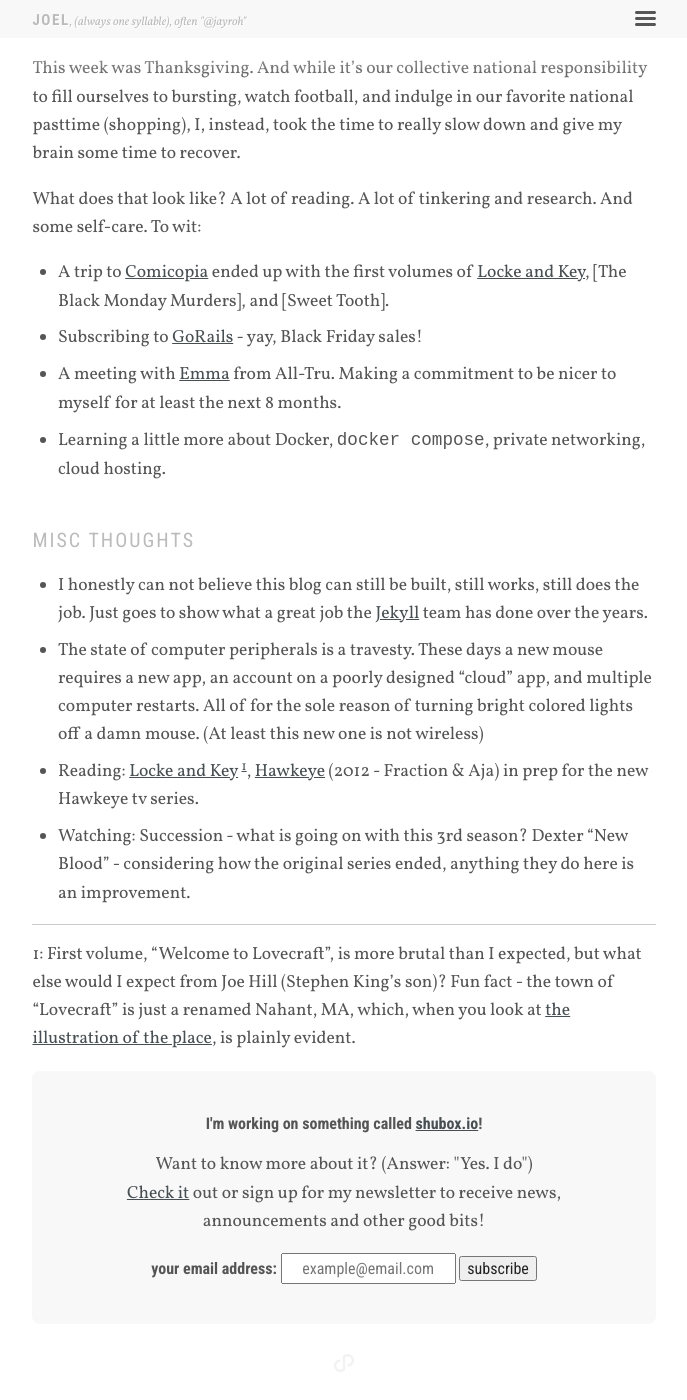
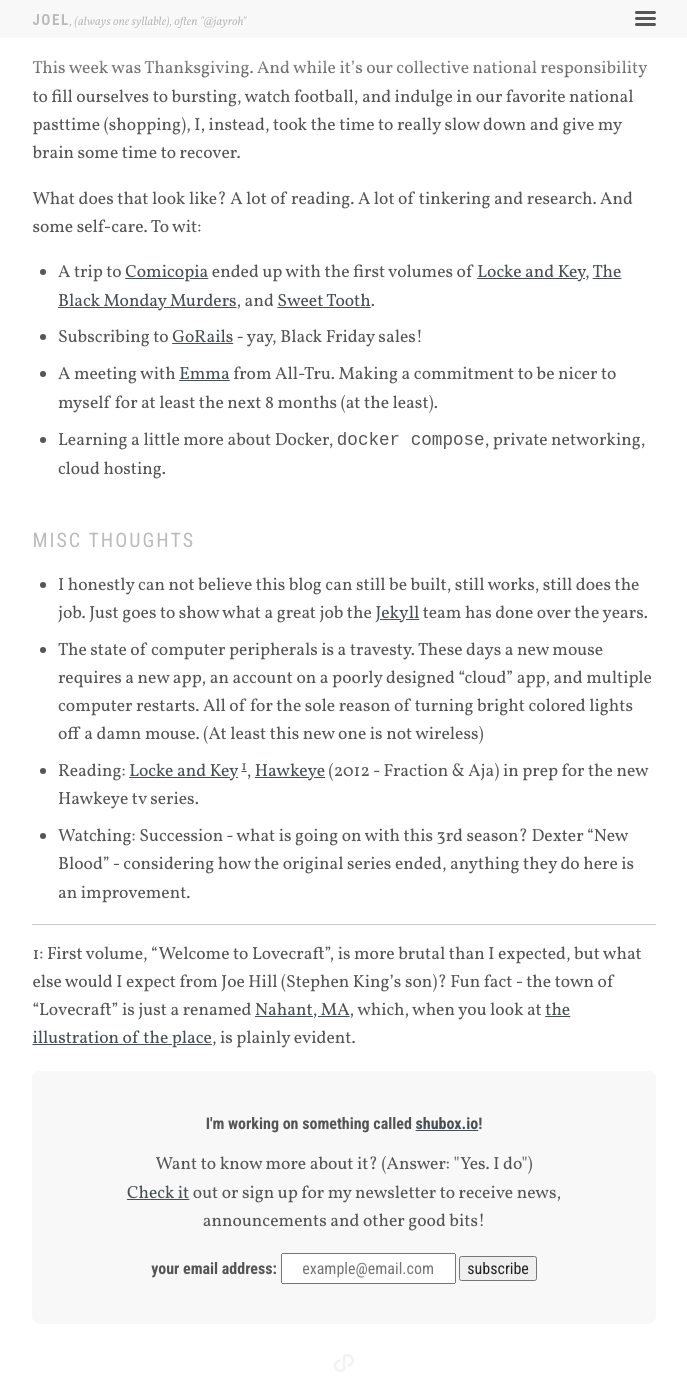
Before and after one commit to jayroh/joeloliveira.com, a Jekyll site: the page built from _posts/2021-11-26-thanksgiving-week-2021.md, in a window 1280 px wide and 1400 px high, scrolled down 468 px. Shown: the whole window, without its empty margins (296-983 px from the left). Built offline with Jekyll 4.4.1, drawn with Linux system fonts in a browser that asks for light colours; nearby versions of some CDN libraries.

Commit message:
Fix some links, some minor edits

```diff
--- a/_posts/2021-11-26-thanksgiving-week-2021.md
+++ b/_posts/2021-11-26-thanksgiving-week-2021.md
@@ -22,7 +22,7 @@
 
 * A trip to [Comicopia] ended up with the first volumes of [Locke and Key], [The Black Monday Murders], and [Sweet Tooth].
 * Subscribing to [GoRails] - yay, Black Friday sales!
-* A meeting with [Emma] from All-Tru. Making a commitment to be nicer to myself for at least the next 8 months.
+* A meeting with [Emma] from All-Tru. Making a commitment to be nicer to myself for at least the next 8 months (at the least).
 * Learning a little more about Docker, `docker compose`, private networking, cloud hosting.
 
 Misc Thoughts
@@ -35,7 +35,7 @@
 
 ***
 
-<a name="lock-key"></a>1: First volume, "Welcome to Lovecraft", is more brutal than I expected, but what else would I expect from Joe Hill (Stephen King's son)? Fun fact - the town of "Lovecraft" is just a renamed Nahant, MA, which, when you look at [the illustration of the place], is plainly evident.
+<a name="lock-key"></a>1: First volume, "Welcome to Lovecraft", is more brutal than I expected, but what else would I expect from Joe Hill (Stephen King's son)? Fun fact - the town of "Lovecraft" is just a renamed [Nahant, MA], which, when you look at [the illustration of the place], is plainly evident.
 
 [1]: #lock-key
 [Comicopia]: https://comicopia.com/
@@ -43,5 +43,8 @@
 [Emma]: https://www.instagram.com/body.by.bond/
 [Jekyll]: https://jekyllrb.com/
 [Locke and Key]: https://lockekey.fandom.com/wiki/Welcome_to_Lovecraft
+[The Black Monday Murders]: https://imagecomics.com/comics/series/the-black-monday-murders
+[Sweet Tooth]: https://www.goodreads.com/series/54885-sweet-tooth
 [Hawkeye]: https://www.goodreads.com/book/show/16002136-hawkeye-volume-1
+[Nahant, MA]: https://nahant.org/
 [the illustration of the place]: https://static.wikia.nocookie.net/lockekey/images/2/2f/Lovecraft_Mass.jpg/revision/latest/scale-to-width-down/1000?cb=20210705235738
```
